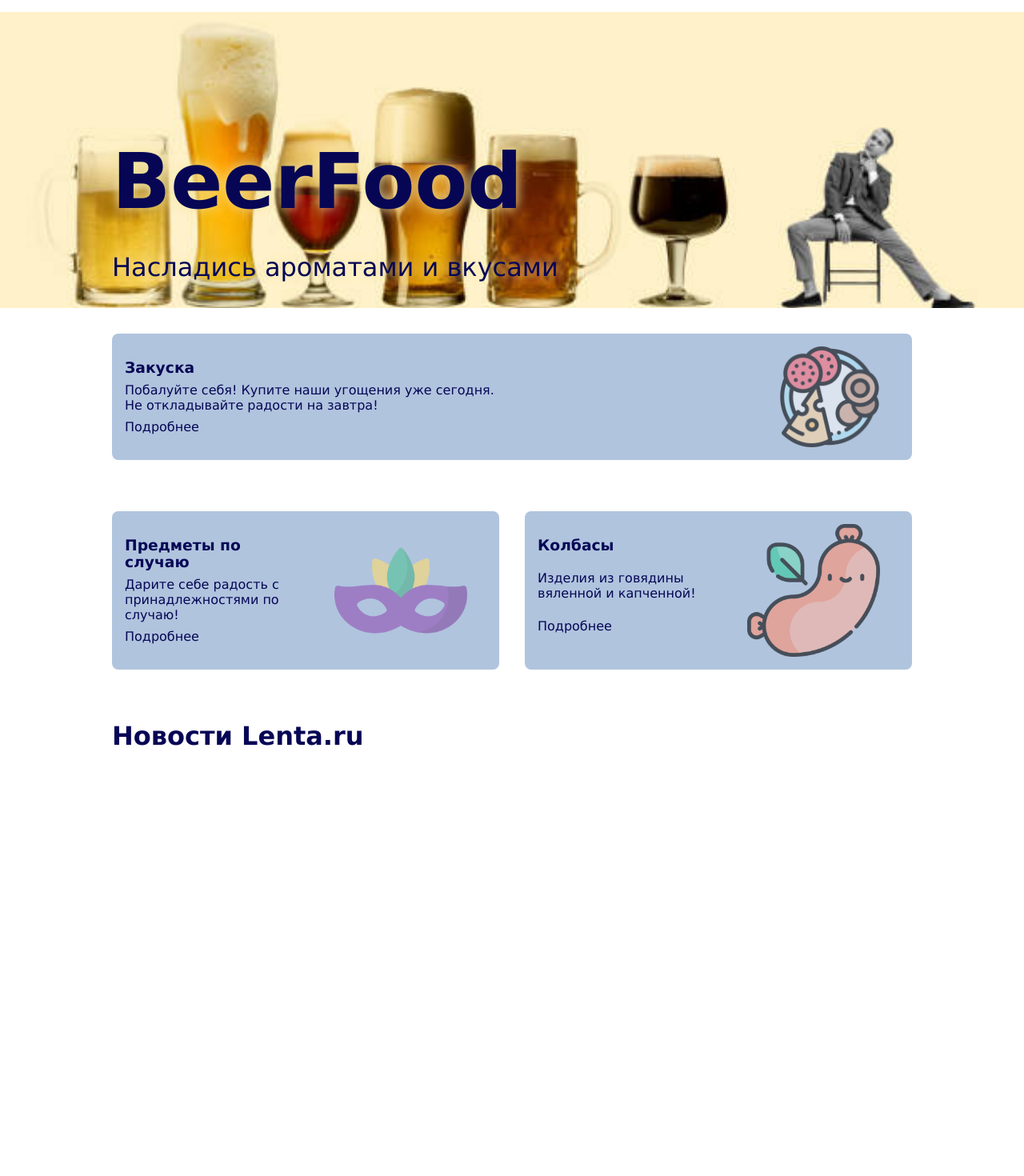
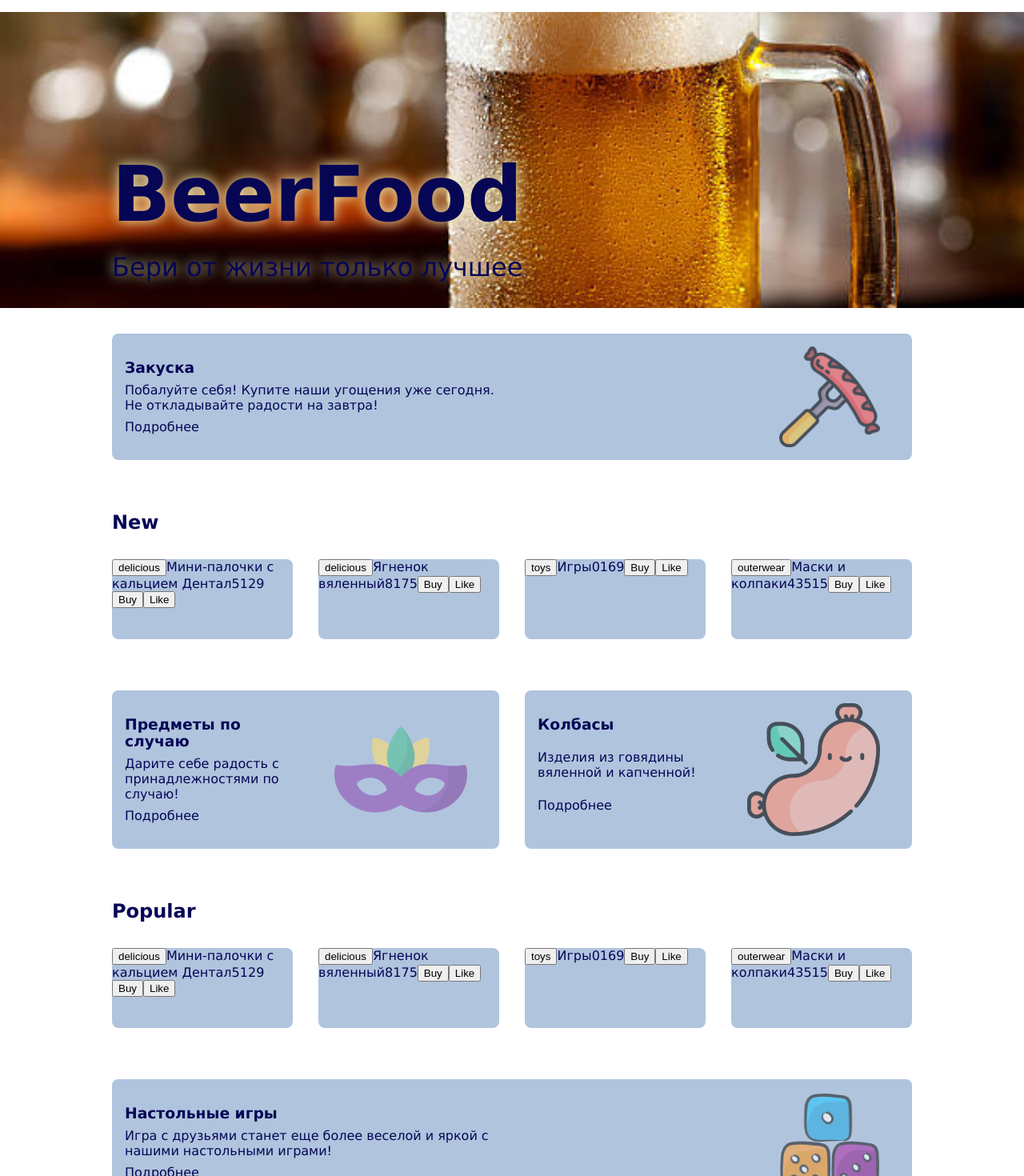
Before and after one commit to 8Lou/react_app, a React (Create React App) app: page /#/ in a window 1280 px wide. Shown: the part 100-1570 px from the top of the page at 80% size. Before the commit the page ends 1071 px from the top, so only its background shows below. Built offline with nearby package versions, Linux system fonts and the light colour scheme; grey boxes are pictures that could not be loaded.

Commit message:
Card_component_without_style

```diff
--- a/src/assets/img/corgi/index.js
+++ b/src/assets/img/corgi/index.js
@@ -1,7 +1,7 @@
 import pic1 from "./corgi2.png"
-import pic2 from "./corgi4.png"
+import pic2 from "./corgi9.png"
 import pic3 from "./corgi4.png"
-import pic4 from "./corgi1.png"
+import pic4 from "./corgi7.png"
 import pic5 from "./corgi1.png"
 import pic6 from "./corgi1.png"
 import pic7 from "./corgi1.png"
--- a/src/components/Banner/index.css
+++ b/src/components/Banner/index.css
@@ -6,7 +6,7 @@
     display: grid;
     align-content: flex-end;
     color: rgb(6, 6, 85);
-    text-shadow: 0 0 2rem rgb(244, 231, 162);
+    text-shadow: 0 0 2rem rgb(248, 244, 189);
 }
 .banner__caption {
     font-size: 6rem;
--- a/src/components/Card/index.css
+++ b/src/components/Card/index.css
@@ -1,4 +1,5 @@
 .card {
     min-height: 100px;
-    background-color: silver;
+    background-color: lightsteelblue;
+    border-radius: 1rem;
 }
--- a/src/components/Card/index.jsx
+++ b/src/components/Card/index.jsx
@@ -1,8 +1,36 @@
 import React from "react";
 import "./index.css";
+import { Link, useNavigate } from "react-router-dom";
+import "./index.css";
 
-const Card = () => {
-    return <div className="card" />
+const Card = ({
+    _id,
+    name,
+    price,
+    discount,
+    pictures,
+    tags,
+    likes,
+    reviews,
+    available,
+    stock
+}) => {
+
+    const tag = tags[tags.length - 1];
+    const imgStyle = {
+        backgroundImage: `url(${pictures})`
+    }
+
+    return <Link className="card" to={`/product/${_id}`} >
+        {tag && <button className={`card__tag card__tag_${tag}`}>{tag}</button>}
+        <span className="card__img" style={imgStyle}></span>
+        <span className="card__content"></span>
+        <span className="card__title">{name}</span>
+        <span className="card__rate">{reviews.length}</span>
+        <span className="card__price">{price}</span>
+        <button>Buy</button>
+        <button>Like</button>
+    </Link>
 }
 
 export default Card;
--- a/src/components/Layout/index.css
+++ b/src/components/Layout/index.css
@@ -32,7 +32,7 @@
     align-content: stretch;
 }
 .layout__title {
-    font-size: 4rem;
+    font-size: 3rem;
 }
 .layout__title_2 {
     grid-column: 1 / span 2;
--- a/src/index.css
+++ b/src/index.css
@@ -35,7 +35,8 @@ ul {
     position: absolute;
     /* padding: 10px; */
     z-index: 1;
-    background-color: aqua;
+    background-color: lightsteelblue;
+    border-radius: 1rem;
     box-shadow: 0 1px 5px 0 #0005;
     visibility: hidden;
 }
--- a/src/pages/Home.jsx
+++ b/src/pages/Home.jsx
@@ -8,22 +8,39 @@ import MainCtx from "../context/main";
 import { useContext } from "react";
 import Carousel from "../components/Carousel";
 import Card from "../components/Card";
+import goodsData from "../assets/data/goods.json";
 
 export function Home() {
-    const { news, newsLenta } = useContext(MainCtx);
+    const { newsLenta } = useContext(MainCtx);
     return <>
-        <Banner {...bannersData[0]} pattern={false} bgPos="70% 40%" />
+        <Banner {...bannersData[2]} pattern={false} bgPos="70% 40%" />
 
         <Layout>
             <Adds {...addsData[0]} />
         </Layout>
+
+        {goodsData.length > 0 && <Layout mb={2} dt={4} title='New'>
+            {goodsData.map(el => <Card key={el._id} {...el} />)}
+        </Layout>}
 
         <Layout dt={2}>
             <Adds {...addsData[1]} />
             <Adds {...addsData[2]} />
         </Layout>
 
-        <Layout mb={1} dt={2} title="Новости Lenta.ru">
+        {goodsData.length > 0 && <Layout mb={2} dt={4} title='Popular'>
+            {goodsData.map(el => <Card key={el._id} {...el} />)}
+        </Layout>}
+
+        <Layout>
+            <Adds {...addsData[6]} />
+        </Layout>
+
+        {goodsData.length > 0 && <Layout mb={2} dt={4} title='Viewed'>
+            {goodsData.map(el => <Card key={el._id} {...el} />)}
+        </Layout>}
+
+        <Layout mb={1} dt={2} title="Lenta.ru News">
 
             {newsLenta.length > 0 &&
                 <Carousel
```
Also changed, not shown: src/components/Layout/index.jsx (+6 -5 lines).
